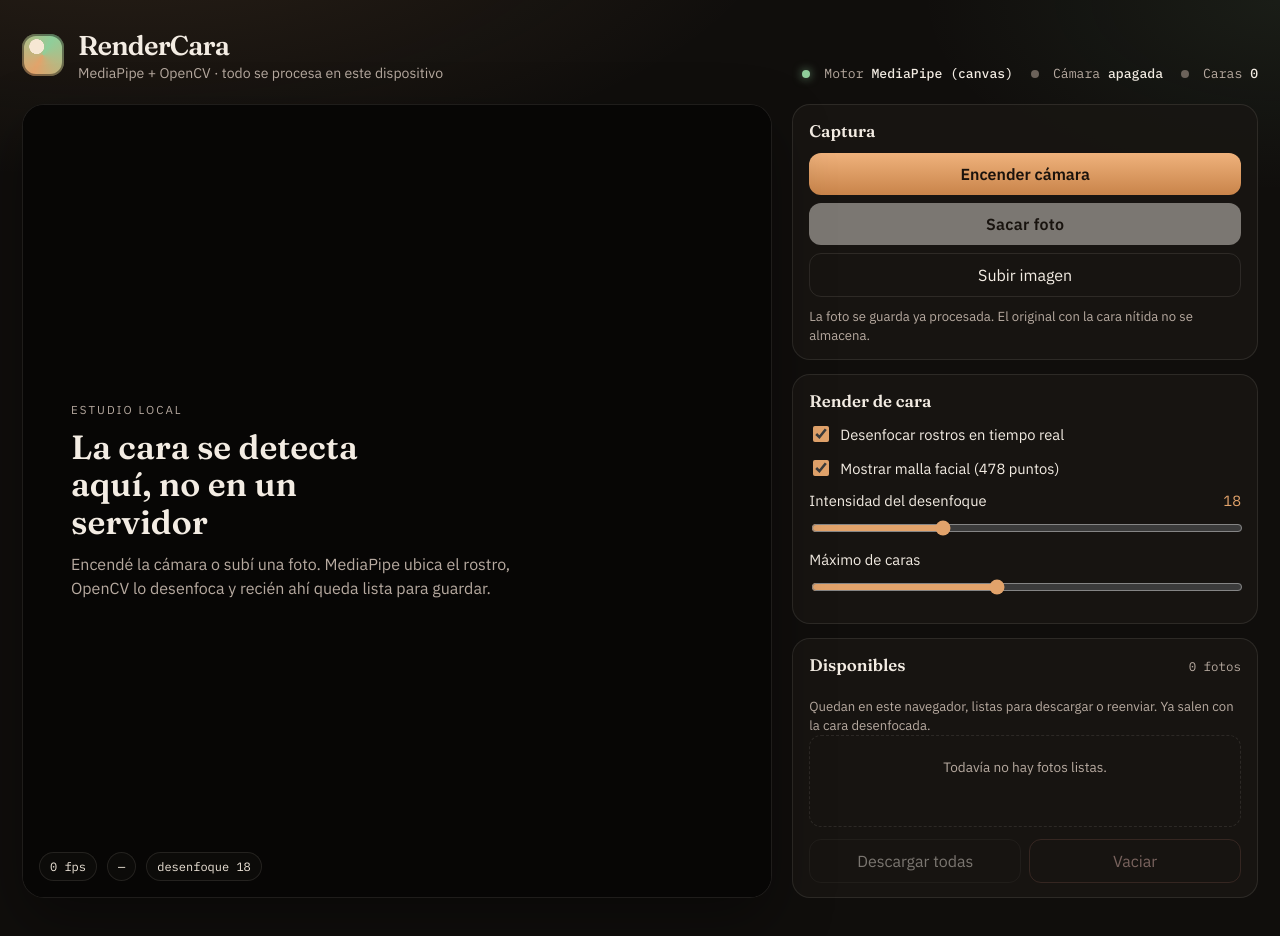
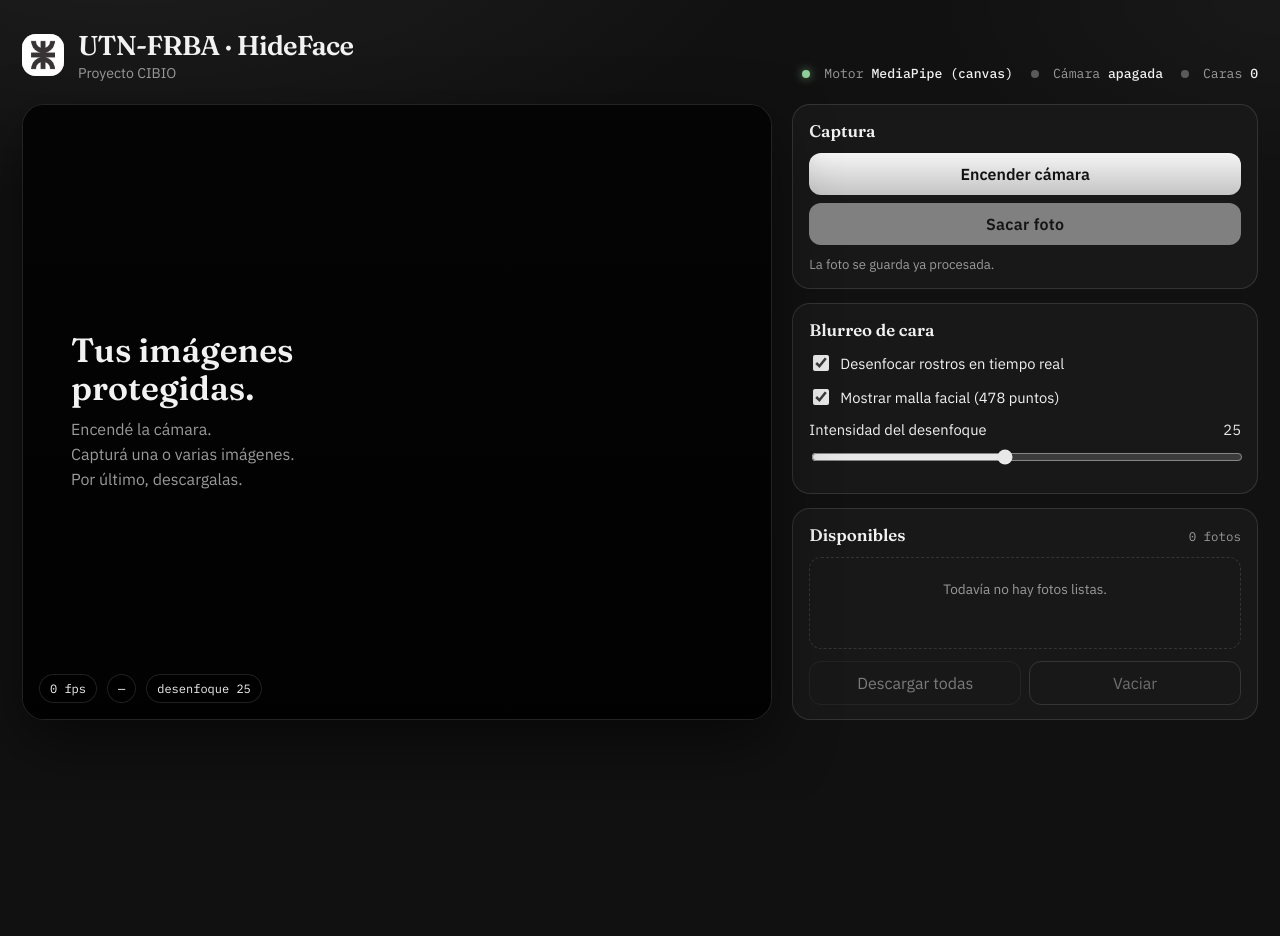
Before and after one commit to aiadrahimi/render-app, a website built with Vite: page index.html in a window 1280 px wide. After the commit the page ends 800 px from the top, so only its background shows below. Built offline with nearby package versions, Linux system fonts and the light colour scheme; what @mediapipe/tasks-vision would draw is missing.

Commit message:
modifico el estilo html

```diff
--- a/index.html
+++ b/index.html
@@ -3,7 +3,7 @@
   <head>
     <meta charset="UTF-8" />
     <meta name="viewport" content="width=device-width, initial-scale=1.0" />
-    <title>RenderCara · detección local de rostros</title>
+    <title>UTN-FRBA · HideFace</title>
     <link rel="preconnect" href="https://fonts.googleapis.com" />
     <link rel="preconnect" href="https://fonts.gstatic.com" crossorigin />
     <link
@@ -16,10 +16,10 @@
     <div class="app">
       <header class="topbar">
         <div class="brand">
-          <span class="brand-mark" aria-hidden="true"></span>
+          <img class="brand-mark" src="/logo.png" alt="UTN-FRBA" />
           <div>
-            <h1>RenderCara</h1>
-            <p>MediaPipe + OpenCV · todo se procesa en este dispositivo</p>
+            <h1>UTN-FRBA · HideFace</h1>
+            <p>Proyecto CIBIO</p>
           </div>
         </div>
         <ul class="status-row" aria-label="Estado del sistema">
@@ -43,17 +43,17 @@
           <video id="camera" playsinline muted hidden></video>
           <canvas id="frame"></canvas>
           <div class="viewport-overlay" id="empty-state">
-            <p class="kicker">Estudio local</p>
-            <h2>La cara se detecta aquí, no en un servidor</h2>
+            <h2>Tus imágenes protegidas.</h2>
             <p>
-              Encendé la cámara o subí una foto. MediaPipe ubica el rostro,
-              OpenCV lo desenfoca y recién ahí queda lista para guardar.
+              Encendé la cámara.
+              <br> Capturá una o varias imágenes.
+              <br> Por último, descargalas.
             </p>
           </div>
           <div class="hud">
             <span id="hud-fps">0 fps</span>
             <span id="hud-size">—</span>
-            <span id="hud-blur">desenfoque 18</span>
+            <span id="hud-blur">desenfoque 25</span>
           </div>
         </section>
 
@@ -67,19 +67,14 @@
               <button id="btn-shot" class="btn shutter" type="button" disabled>
                 Sacar foto
               </button>
-              <label class="btn ghost file-btn">
-                Subir imagen
-                <input id="file-input" type="file" accept="image/*" hidden />
-              </label>
             </div>
             <p class="hint">
-              La foto se guarda ya procesada. El original con la cara nítida no
-              se almacena.
+              La foto se guarda ya procesada.
             </p>
           </section>
 
           <section class="card">
-            <h2>Render de cara</h2>
+            <h2>Blurreo de cara</h2>
             <label class="switch">
               <input id="toggle-blur" type="checkbox" checked />
               <span>Desenfocar rostros en tiempo real</span>
@@ -89,12 +84,8 @@
               <span>Mostrar malla facial (478 puntos)</span>
             </label>
             <label class="field">
-              <span>Intensidad del desenfoque <em id="blur-value">18</em></span>
-              <input id="blur-range" type="range" min="4" max="51" step="1" value="18" />
-            </label>
-            <label class="field">
-              <span>Máximo de caras</span>
-              <input id="max-faces" type="range" min="1" max="8" step="1" value="4" />
+              <span>Intensidad del desenfoque <em id="blur-value">25</em></span>
+              <input id="blur-range" type="range" min="4" max="51" step="1" value="25" />
             </label>
           </section>
 
@@ -103,10 +94,6 @@
               <h2>Disponibles</h2>
               <span id="gallery-count">0 fotos</span>
             </div>
-            <p class="hint">
-              Quedan en este navegador, listas para descargar o reenviar. Ya
-              salen con la cara desenfocada.
-            </p>
             <div id="gallery" class="gallery"></div>
             <div class="actions compact">
               <button id="btn-export" class="btn ghost" type="button" disabled>
--- a/src/face.js
+++ b/src/face.js
@@ -20,7 +20,7 @@ async function createWithDelegate(vision, numFaces, delegate) {
   });
 }
 
-export async function createFaceLandmarker(numFaces = 4) {
+export async function createFaceLandmarker(numFaces = 8) {
   const vision = await FilesetResolver.forVisionTasks(WASM_URL);
   try {
     return await createWithDelegate(vision, numFaces, "GPU");
--- a/src/main.js
+++ b/src/main.js
@@ -11,7 +11,6 @@ const video = document.querySelector("#camera");
 const canvas = document.querySelector("#frame");
 const ctx = canvas.getContext("2d", { willReadFrequently: true });
 const emptyState = document.querySelector("#empty-state");
-const fileInput = document.querySelector("#file-input");
 
 const ui = {
   btnCamera: document.querySelector("#btn-camera"),
@@ -22,7 +21,6 @@ const ui = {
   toggleMesh: document.querySelector("#toggle-mesh"),
   blurRange: document.querySelector("#blur-range"),
   blurValue: document.querySelector("#blur-value"),
-  maxFaces: document.querySelector("#max-faces"),
   gallery: document.querySelector("#gallery"),
   galleryCount: document.querySelector("#gallery-count"),
   engineLabel: document.querySelector("#engine-label"),
@@ -100,21 +98,6 @@ function processFrame(source, detections, options = {}) {
 
   if (ui.toggleBlur.checked) applyFaceBlur(faces, intensity);
   if (ui.toggleMesh.checked && drawnLandmarks.length) drawFaceMesh(ctx, drawnLandmarks);
-}
-
-async function detectStill(image) {
-  if (!state.landmarker) return { faceLandmarks: [] };
-  const wasRunning = state.running;
-  state.running = false;
-  await state.landmarker.setOptions({ runningMode: "IMAGE" });
-  const result = state.landmarker.detect(image);
-  await state.landmarker.setOptions({ runningMode: "VIDEO" });
-  state.lastVideoTime = -1;
-  if (wasRunning) {
-    state.running = true;
-    loop();
-  }
-  return result;
 }
 
 function loop() {
@@ -217,19 +200,6 @@ async function captureShot(source, detections, mirror, sourceLabel = "camara") {
   await renderGallery();
 }
 
-async function processUploadedFile(file) {
-  const url = URL.createObjectURL(file);
-  const image = new Image();
-  image.src = url;
-  await image.decode();
-  emptyState.classList.add("is-hidden");
-  syncCanvasSize(image);
-  const detections = await detectStill(image);
-  processFrame(image, detections, { mirror: false });
-  await captureShot(image, detections, false, "archivo");
-  URL.revokeObjectURL(url);
-}
-
 function shotCard(shot) {
   const url = URL.createObjectURL(shot.blob);
   const button = document.createElement("button");
@@ -303,7 +273,7 @@ async function boot() {
   await renderGallery();
 
   try {
-    state.landmarker = await createFaceLandmarker(Number(ui.maxFaces.value));
+    state.landmarker = await createFaceLandmarker();
     setDot(ui.statusEngine, "ready");
     ui.engineLabel.textContent = "MediaPipe listo";
   } catch (error) {
@@ -340,19 +310,10 @@ async function boot() {
     await clearShots();
     await renderGallery();
   });
-  fileInput.addEventListener("change", async () => {
-    const file = fileInput.files?.[0];
-    if (file) await processUploadedFile(file);
-    fileInput.value = "";
-  });
   ui.blurRange.addEventListener("input", () => {
     ui.blurValue.textContent = ui.blurRange.value;
     ui.hudBlur.textContent = `desenfoque ${ui.blurRange.value}`;
   });
-  ui.maxFaces.addEventListener("change", async () => {
-    if (!state.landmarker) return;
-    await state.landmarker.setOptions({ numFaces: Number(ui.maxFaces.value) });
-  });
 }
 
 boot();
--- a/src/styles.css
+++ b/src/styles.css
@@ -1,15 +1,15 @@
 :root {
-  --bg: #100e0c;
-  --bg-2: #191613;
-  --ink: #f3ece3;
-  --muted: #b7aaa0;
-  --line: rgba(243, 236, 227, 0.1);
-  --amber: #e2a36b;
-  --amber-2: #c9844a;
+  --bg: #111111;
+  --bg-2: #1a1a1a;
+  --ink: #f2f2f2;
+  --muted: #9a9a9a;
+  --line: rgba(255, 255, 255, 0.12);
+  --accent: #e8e8e8;
+  --accent-2: #c4c4c4;
   --ok: #8fce9a;
-  --warn: #d9c06a;
-  --bad: #d9897c;
-  --shadow: 0 24px 60px rgba(0, 0, 0, 0.35);
+  --warn: #b0b0b0;
+  --bad: #ececec;
+  --shadow: 0 24px 60px rgba(0, 0, 0, 0.5);
   font-family: "IBM Plex Sans", sans-serif;
   color: var(--ink);
   background: var(--bg);
@@ -24,8 +24,8 @@ body {
   margin: 0;
   min-height: 100%;
   background:
-    radial-gradient(1200px 500px at 10% -10%, rgba(226, 163, 107, 0.12), transparent 55%),
-    radial-gradient(900px 480px at 100% 0%, rgba(143, 206, 154, 0.08), transparent 40%),
+    radial-gradient(1200px 500px at 10% -10%, rgba(255, 255, 255, 0.06), transparent 55%),
+    radial-gradient(900px 480px at 100% 0%, rgba(255, 255, 255, 0.03), transparent 40%),
     var(--bg);
 }
 
@@ -62,10 +62,9 @@ input {
   width: 42px;
   height: 42px;
   border-radius: 14px;
-  background:
-    radial-gradient(circle at 35% 30%, #f6e7d4 0 18%, transparent 19%),
-    conic-gradient(from 210deg, #e2a36b, #8fce9a, #e2a36b);
-  box-shadow: inset 0 0 0 2px rgba(16, 14, 12, 0.45);
+  object-fit: contain;
+  background: #f2f2f2;
+  box-shadow: inset 0 0 0 2px rgba(0, 0, 0, 0.45);
 }
 
 h1,
@@ -117,7 +116,7 @@ h2 {
   border-radius: 50%;
   display: inline-block;
   margin-right: 6px;
-  background: #6b625a;
+  background: #5a5a5a;
 }
 
 .dot[data-state="ready"] {
@@ -126,16 +125,17 @@ h2 {
 }
 
 .dot[data-state="live"] {
-  background: var(--amber);
-  box-shadow: 0 0 10px rgba(226, 163, 107, 0.8);
+  background: var(--ok);
+  box-shadow: 0 0 10px rgba(143, 206, 154, 0.85);
 }
 
 .dot[data-state="idle"] {
-  background: #6b625a;
+  background: #5a5a5a;
 }
 
 .dot[data-state="error"] {
   background: var(--bad);
+  box-shadow: 0 0 0 1px #111111;
 }
 
 .stage {
@@ -147,7 +147,7 @@ h2 {
 .viewport {
   position: relative;
   min-height: 560px;
-  background: #070605;
+  background: #050505;
   border-radius: 22px;
   overflow: hidden;
   border: 1px solid var(--line);
@@ -159,7 +159,7 @@ h2 {
   width: 100%;
   height: 100%;
   object-fit: contain;
-  background: #070605;
+  background: #050505;
 }
 
 .viewport-overlay {
@@ -170,7 +170,7 @@ h2 {
   gap: 10px;
   padding: 48px;
   background:
-    linear-gradient(180deg, rgba(7, 6, 5, 0.2), rgba(7, 6, 5, 0.72));
+    linear-gradient(180deg, rgba(0, 0, 0, 0.2), rgba(0, 0, 0, 0.72));
 }
 
 .viewport-overlay.is-hidden {
@@ -205,11 +205,11 @@ h2 {
   gap: 10px;
   font-family: "IBM Plex Mono", monospace;
   font-size: 0.75rem;
-  color: #efe6da;
+  color: #f2f2f2;
 }
 
 .hud span {
-  background: rgba(16, 14, 12, 0.72);
+  background: rgba(0, 0, 0, 0.72);
   border: 1px solid var(--line);
   border-radius: 999px;
   padding: 6px 10px;
@@ -223,7 +223,7 @@ h2 {
 }
 
 .card {
-  background: rgba(25, 22, 19, 0.88);
+  background: rgba(26, 26, 26, 0.92);
   border: 1px solid var(--line);
   border-radius: 18px;
   padding: 16px 16px 14px;
@@ -249,7 +249,7 @@ h2 {
   padding: 11px 14px;
   cursor: pointer;
   color: var(--ink);
-  background: #2a2521;
+  background: #2a2a2a;
   transition: transform 0.12s ease, background 0.12s ease, opacity 0.12s ease;
 }
 
@@ -263,20 +263,19 @@ h2 {
 }
 
 .btn.primary {
-  background: linear-gradient(180deg, #efb27c, var(--amber-2));
-  color: #1a120c;
+  background: linear-gradient(180deg, #f5f5f5, var(--accent-2));
+  color: #111111;
   font-weight: 600;
 }
 
 .btn.shutter {
-  background: #f4efe8;
-  color: #1a120c;
+  background: #ffffff;
+  color: #111111;
   font-weight: 600;
   letter-spacing: 0.02em;
 }
 
-.btn.ghost,
-.file-btn {
+.btn.ghost {
   background: transparent;
   border: 1px solid var(--line);
   text-align: center;
@@ -284,8 +283,8 @@ h2 {
 
 .btn.danger-ghost {
   background: transparent;
-  border: 1px solid rgba(217, 137, 124, 0.35);
-  color: #efc2ba;
+  border: 1px solid rgba(255, 255, 255, 0.28);
+  color: #d6d6d6;
 }
 
 .hint {
@@ -308,7 +307,7 @@ h2 {
 }
 
 .switch input {
-  accent-color: var(--amber);
+  accent-color: var(--accent);
   width: 16px;
   height: 16px;
 }
@@ -321,12 +320,12 @@ h2 {
 .field em {
   font-style: normal;
   font-family: "IBM Plex Mono", monospace;
-  color: var(--amber);
+  color: var(--accent);
 }
 
 input[type="range"] {
   width: 100%;
-  accent-color: var(--amber);
+  accent-color: var(--accent);
 }
 
 .gallery-head {
@@ -362,7 +361,7 @@ input[type="range"] {
   position: relative;
   border: 0;
   padding: 0;
-  background: #0b0a09;
+  background: #0a0a0a;
   border-radius: 12px;
   overflow: hidden;
   cursor: pointer;
@@ -390,7 +389,7 @@ input[type="range"] {
 .lightbox {
   position: fixed;
   inset: 0;
-  background: rgba(8, 7, 6, 0.82);
+  background: rgba(0, 0, 0, 0.82);
   display: grid;
   place-items: center;
   z-index: 20;
```
Also changed, not shown: public/logo.png (added).
